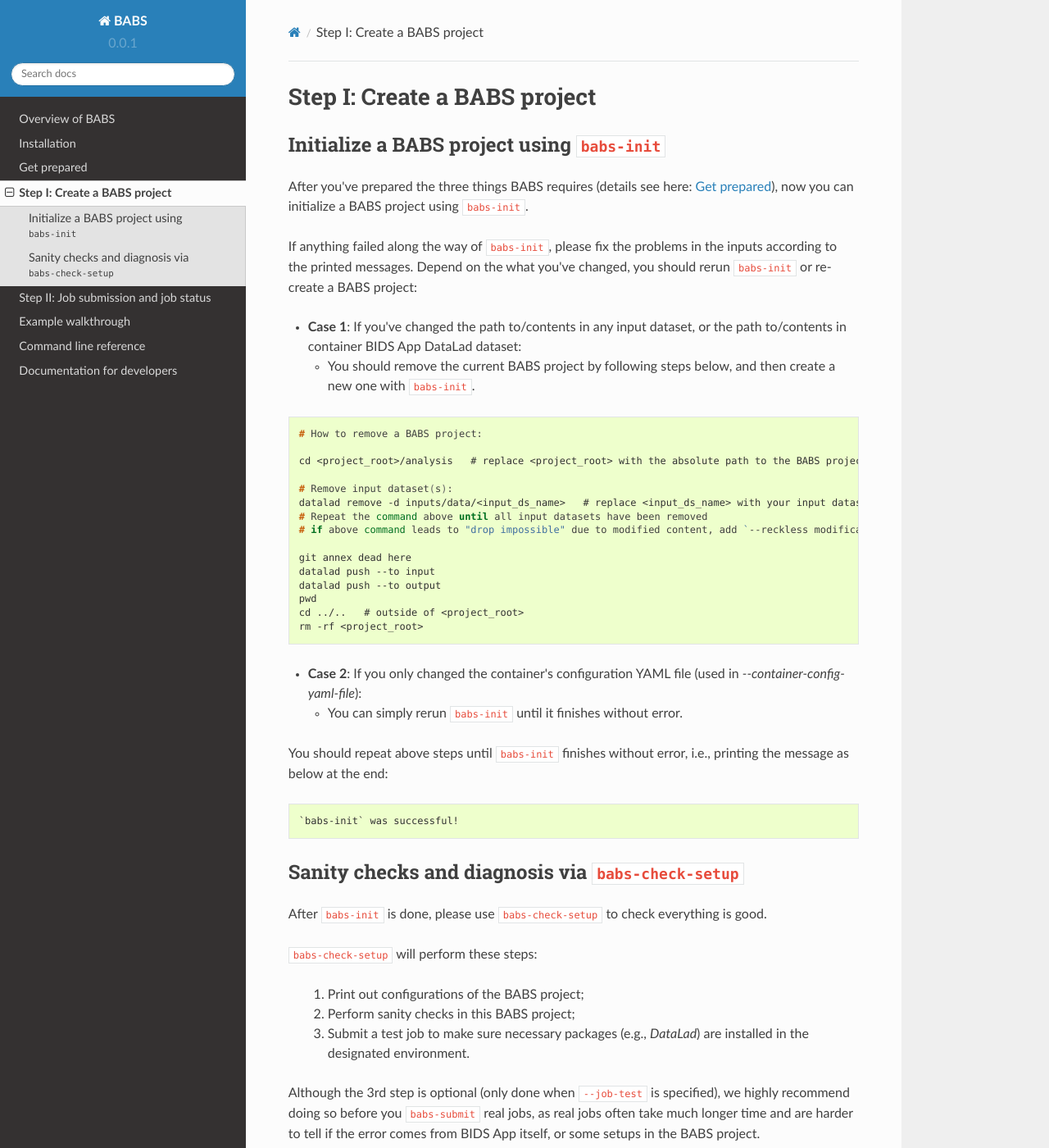
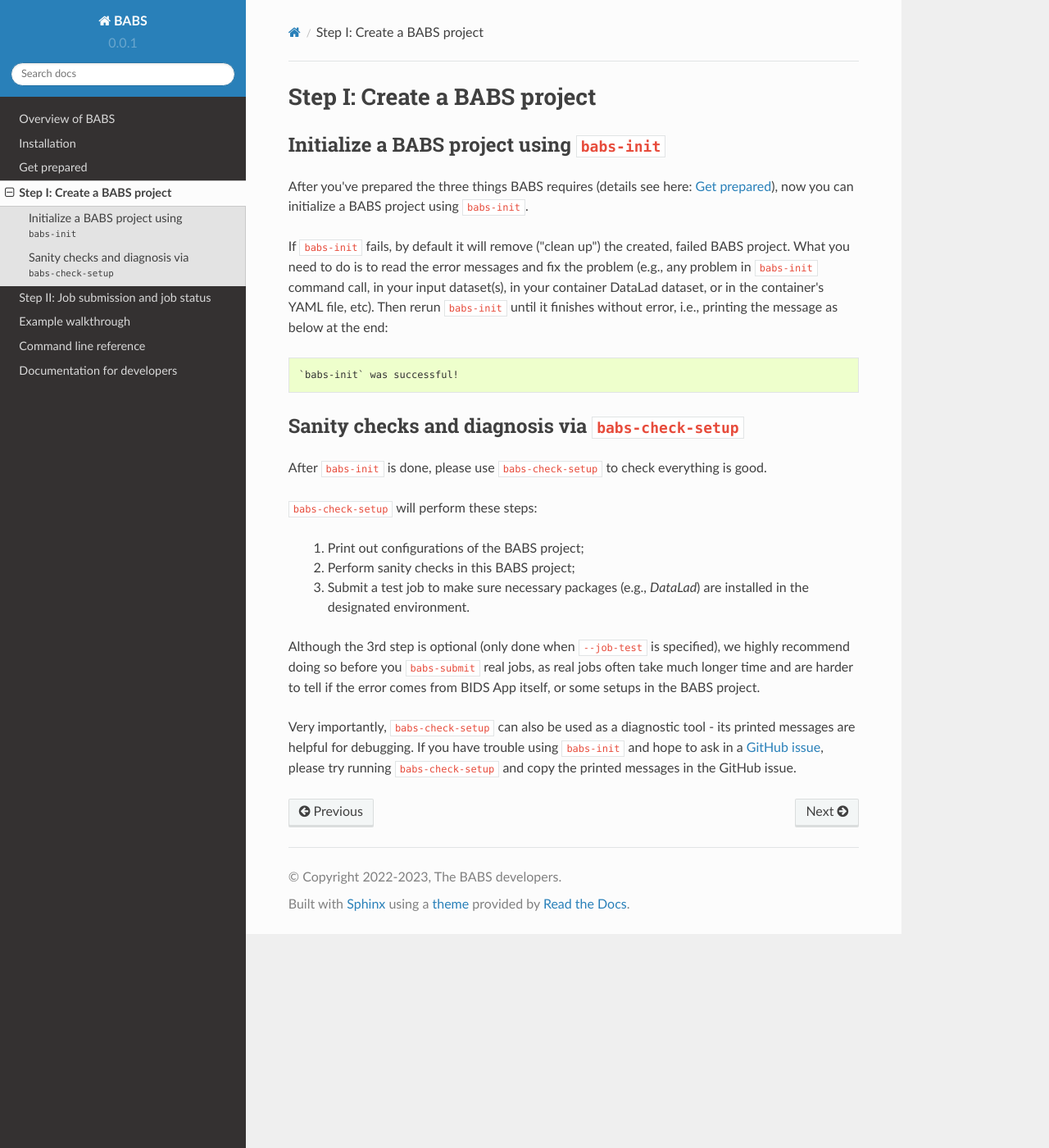
Before and after one commit to PennLINC/babs, a Sphinx documentation site: the page built from docs/source/create_babs_project.rst, in a window 1280 px wide and 1400 px high. Shown: the whole window at 82% size. Built offline with Sphinx 7.4.7 and the Read the Docs theme 2.0.0, drawn with Linux system fonts in a browser that asks for light colours.

Commit message:
babs-check-setup: remove checks for input ds and containers = saved info; babs-init docs: remove how to rerun

```diff
--- a/docs/source/create_babs_project.rst
+++ b/docs/source/create_babs_project.rst
@@ -8,39 +8,10 @@ Initialize a BABS project using ``babs-init``
 After you've prepared the three things BABS requires (details see here: :doc:`preparation`),
 now you can initialize a BABS project using ``babs-init``.
 
-If anything failed along the way of ``babs-init``,
-please fix the problems in the inputs according to the printed messages.
-Depend on the what you've changed, you should rerun ``babs-init`` or re-create a BABS project:
-
-* **Case 1**: If you've changed the path to/contents in any input dataset,
-  or the path to/contents in container BIDS App DataLad dataset:
-
-  * You should remove the current BABS project by following steps below,
-    and then create a new one with ``babs-init``.
-
-.. code-block:: console
-
-    # How to remove a BABS project:
-
-    cd <project_root>/analysis   # replace <project_root> with the absolute path to the BABS project
-
-    # Remove input dataset(s):
-    datalad remove -d inputs/data/<input_ds_name>   # replace <input_ds_name> with your input dataset's name
-    # Repeat the command above until all input datasets have been removed
-    # if above command leads to "drop impossible" due to modified content, add `--reckless modification` at the end
-
-    git annex dead here
-    datalad push --to input
-    datalad push --to output
-    pwd
-    cd ../..   # outside of <project_root>
-    rm -rf <project_root>
-
-* **Case 2**: If you only changed the container's configuration YAML file (used in `--container-config-yaml-file`):
-
-  * You can simply rerun ``babs-init`` until it finishes without error.
-
-You should repeat above steps until ``babs-init`` finishes without error,
+If ``babs-init`` fails, by default it will remove ("clean up") the created, failed BABS project.
+What you need to do is to read the error messages and fix the problem (e.g., any problem
+in ``babs-init`` command call, in your input dataset(s), in your container DataLad dataset,
+or in the container's YAML file, etc). Then rerun ``babs-init`` until it finishes without error,
 i.e., printing the message as below at the end:
 
 .. code-block:: console
```
Also changed, not shown: docs/source/babs-init.rst (+9 -9 lines), 2 other files.
